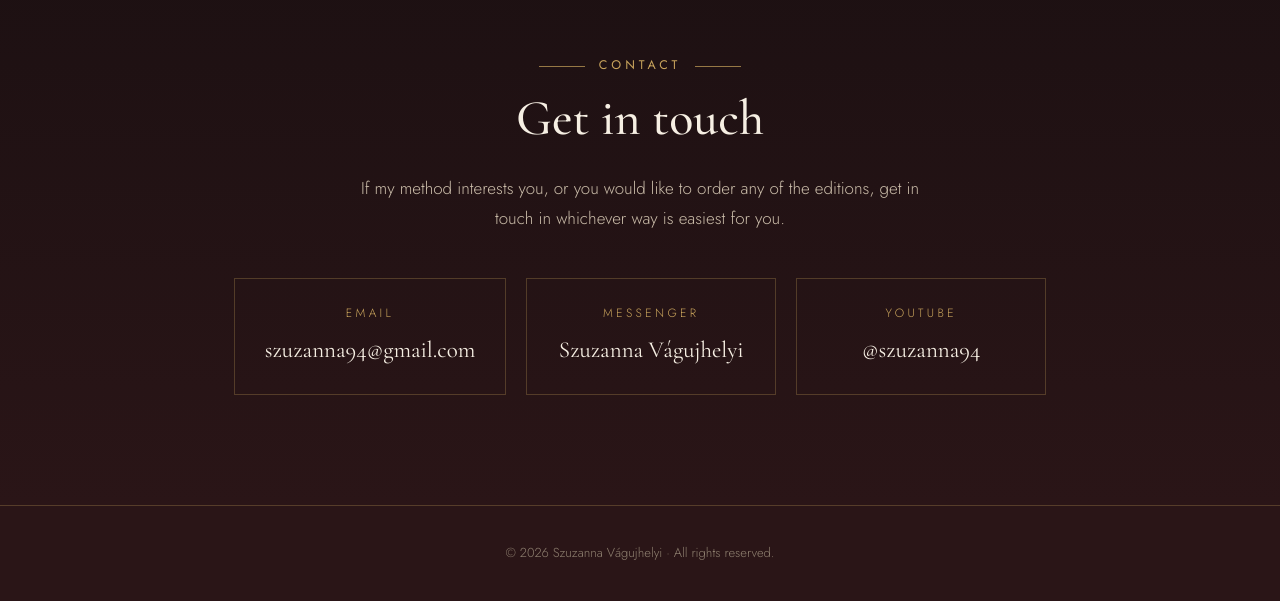
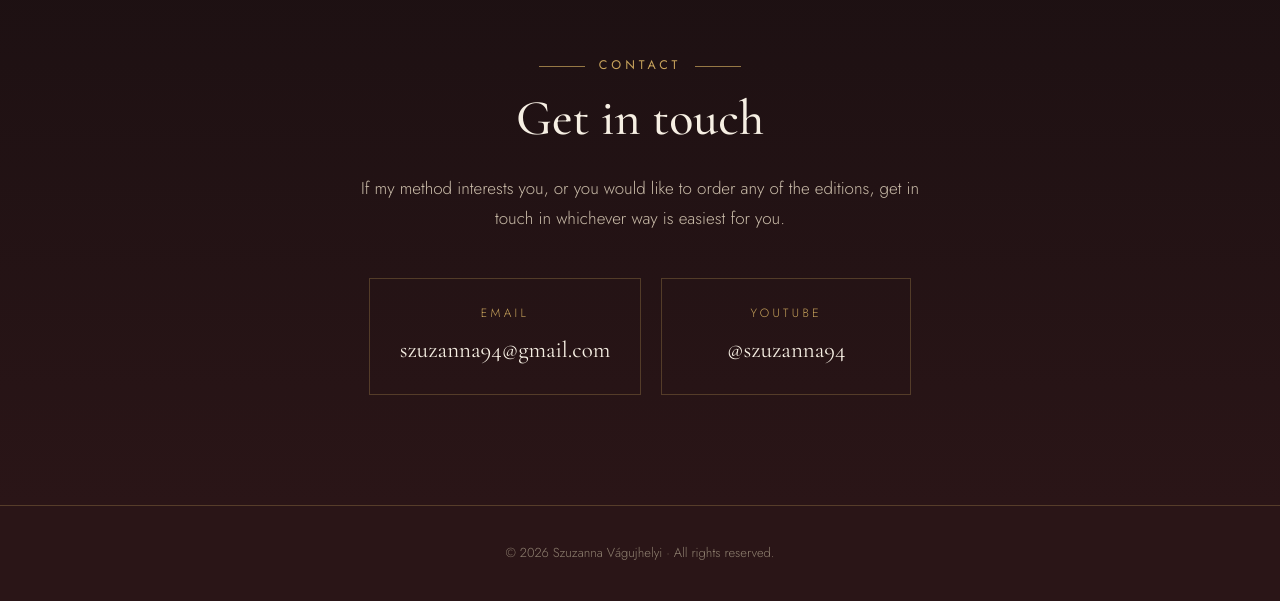
Before and after one commit to szuzannavagujhelyi/szuzannavagujhelyi.github.io, a plain HTML site: page index.html in a window 1280 px wide. Shown: the part 3708-4309 px from the top of the page. Drawn offline with nearby package versions, Linux system fonts and the light colour scheme.

Commit message:
Remove broken Facebook/Messenger link
Co-Authored-By: Claude Opus 5.5 <noreply@anthropic.com>
Claude-Session: https://claude.ai/code/session_01WjFNTq3tQRPyQo5ZJEdRPZ

```diff
--- a/index.html
+++ b/index.html
@@ -247,7 +247,6 @@ footer{padding:36px 0;text-align:center;font-size:13px;color:#8f8070;border-top:
     <p class="intro" data-i="c_p">If my method interests you, or you would like to order any of the editions, get in touch in whichever way is easiest for you.</p>
     <div class="channels">
       <div class="ch"><span data-i="c_mail">Email</span><a id="em" href="#contact">…</a></div>
-      <div class="ch"><span>Messenger</span><a href="https://www.facebook.com/share/1cgWLpXSVP/" target="_blank" rel="noopener">Szuzanna Vágujhelyi</a></div>
       <div class="ch"><span>YouTube</span><a href="https://youtube.com/@szuzanna94" target="_blank" rel="noopener">@szuzanna94</a></div>
     </div>
   </div>
```
